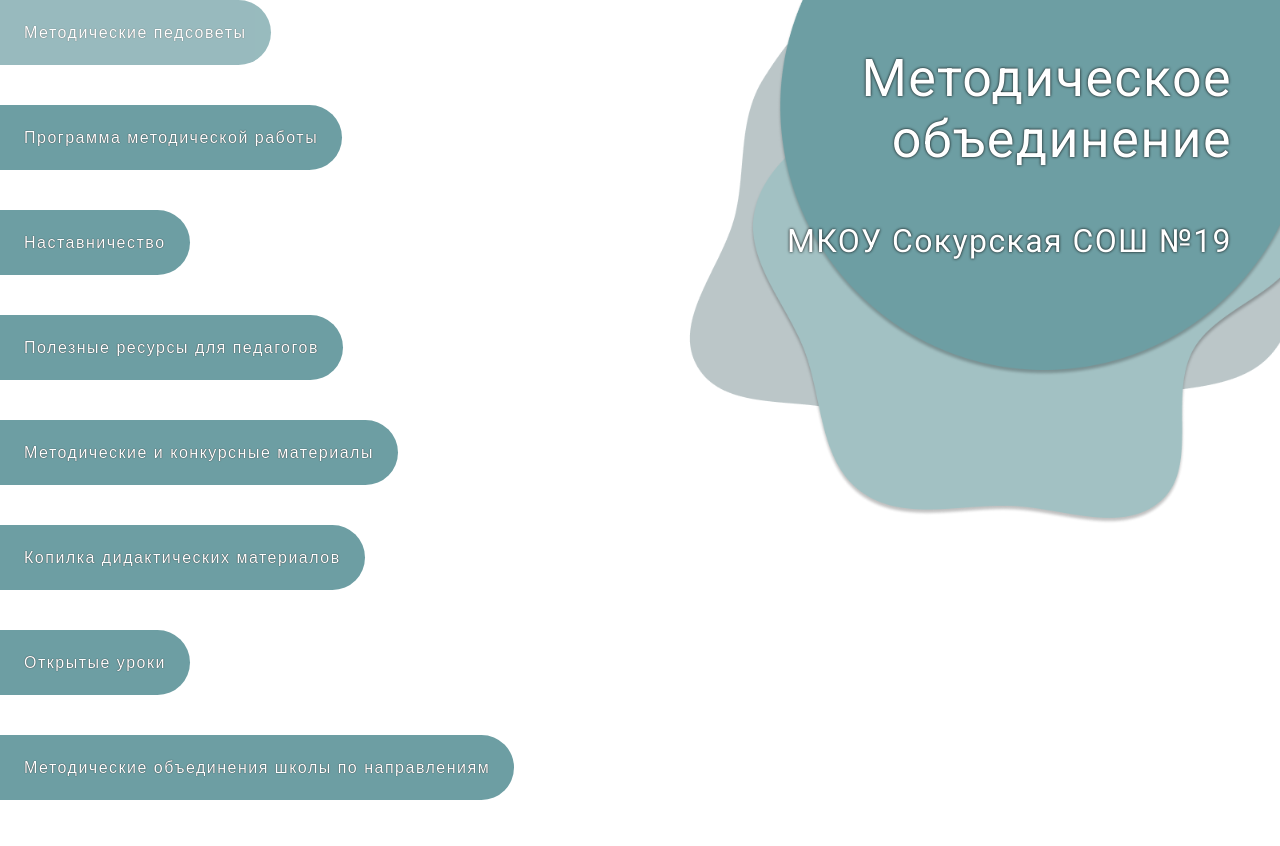
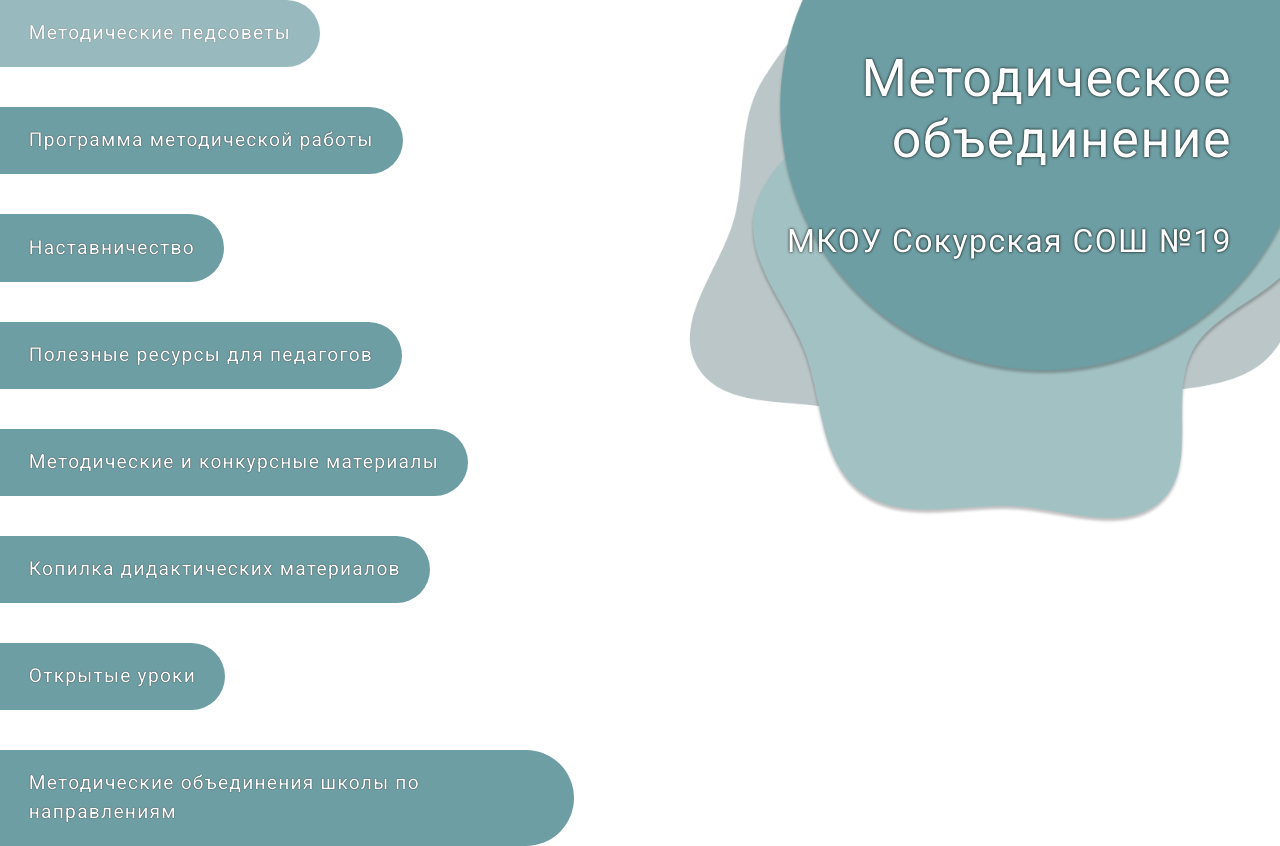
Before and after one commit to Umlen/school-website, a React (Create React App) app: page / in a window 1280 px wide. Before the commit the page ends 800 px from the top, so only its background shows below. Built offline with nearby package versions, Linux system fonts and the light colour scheme.

Commit message:
modalWindow

```diff
--- a/src/components/Menu.tsx
+++ b/src/components/Menu.tsx
@@ -1,17 +1,23 @@
 import { FunctionComponent } from 'react';
 
 import styles from '../style/menu.module.scss';
-import stylesBtn from '../style/ui/buttons.module.scss';
 
 import { menu } from '../data/menu';
 
-import Button from './ui/Button';
+import MenuItem from './MenuItem';
 
 const Menu: FunctionComponent = () => {
   return (
-    <div className={styles.container}>
+    <div className={styles.menu}>
       {
-        menu.map((item, index) => <Button btnText={item} key={index} className={stylesBtn.menuBtn} />)
+        menu.map(menuItem => (
+            <MenuItem
+              key={menuItem.id}
+              text={menuItem.name}
+              id={menuItem.id}
+            />
+          )
+        )
       }
     </div>
   );
--- /dev/null
+++ b/src/components/MenuItem.tsx
@@ -0,0 +1,38 @@
+import { FunctionComponent, useState } from 'react';
+
+import styles from '../style/menu.module.scss';
+import ModalWindow from './ui/ModalWindow';
+
+type MenuItemProps = {
+  id: string;
+  text: string;
+}
+
+const MenuItem: FunctionComponent<MenuItemProps> = ( {id, text} ) => {
+  const [isModalShown, setIsModalShown] = useState(false);
+
+  function modalWindowToggler() {
+    setIsModalShown(prevModalState => !prevModalState);
+  }
+
+  return (
+    <>
+      {
+        isModalShown &&
+          <ModalWindow
+            id={id}
+            title={text}
+            togglerFunction={modalWindowToggler}
+          />
+      }
+      <div
+        className={styles.menuItem}
+        onClick={modalWindowToggler}
+      >
+        {text}
+      </div>
+    </>
+  );
+};
+
+export default MenuItem;
--- a/src/components/ui/Button.tsx
+++ /dev/null
@@ -1,17 +0,0 @@
-import { FunctionComponent, ComponentPropsWithoutRef } from 'react';
-
-interface ButtonProps extends ComponentPropsWithoutRef<'button'> {
-  btnText: string;
-}
-
-const Button:FunctionComponent<ButtonProps> = ( {btnText, ...props} ) => {
-  return (
-    <button
-      {...props}
-    >
-      {btnText}
-    </button>
-  );
-};
-
-export default Button;
--- /dev/null
+++ b/src/components/ui/ModalWindow.tsx
@@ -0,0 +1,29 @@
+import { FunctionComponent } from 'react';
+
+import styles from '../../style/ui/modal.module.scss';
+
+import closeBtn from '../../assets/close-btn.png';
+
+type ModalWindowProps = {
+  id: string;
+  title: string;
+  togglerFunction: () => void;
+};
+
+const ModalWindow: FunctionComponent<ModalWindowProps> = ( {id, title, togglerFunction} ) => {
+  return (
+    <div className={styles.blackout}>
+      <div className={styles.modalWindow}>
+        <img
+          src={closeBtn}
+          alt=''
+          className={styles.closeBtn}
+          onClick={togglerFunction}
+        />
+        <h3 className='mediumHeader'>{title}</h3>
+      </div>
+    </div>
+  );
+};
+
+export default ModalWindow;
--- a/src/data/menu.ts
+++ b/src/data/menu.ts
@@ -1,10 +1,34 @@
 export const menu = [
-  'Методические педсоветы',
-  'Программа методической работы',
-  'Наставничество',
-  'Полезные ресурсы для педагогов',
-  'Методические и конкурсные материалы',
-  'Копилка дидактических материалов',
-  'Открытые уроки',
-  'Методические объединения школы по направлениям'
+  {
+    id: '1',
+    name: 'Методические педсоветы'
+  },
+  {
+    id: '2',
+    name: 'Программа методической работы'
+  },
+  {
+    id: '3',
+    name: 'Наставничество'
+  },
+  {
+    id: '4',
+    name: 'Полезные ресурсы для педагогов'
+  },
+  {
+    id: '5',
+    name: 'Методические и конкурсные материалы'
+  },
+  {
+    id: '6',
+    name: 'Копилка дидактических материалов'
+  },
+  {
+    id: '7',
+    name: 'Открытые уроки'
+  },
+  {
+    id: '8',
+    name: 'Методические объединения школы по направлениям'
+  }
 ];
--- a/src/style/menu.module.scss
+++ b/src/style/menu.module.scss
@@ -1,4 +1,4 @@
-.container {
+.menu {
   display: flex;
   flex-direction: column;
   align-items: center;
@@ -15,3 +15,27 @@
     width: 100%;
   }
 }
+
+.menuItem {
+  cursor: pointer;
+  padding: 1em 1.5em;
+  border-radius: 60px;
+  letter-spacing: 1.25px;
+  line-height: 1.5em;
+  text-shadow: 0 0 1px #000000;
+  text-align: center;
+  background-color: #6D9EA3;
+
+  @media (min-width: 1280px) {
+    border-radius: 0 60px 60px 0;
+    font-size: 1.2rem;
+    text-align: left;
+
+    &:hover {
+      opacity: .7;
+    }
+    &:active {
+      box-shadow: inset 3px 3px 5px rgba(0, 0, 0, .75);
+    }
+  }
+}
--- a/src/style/ui/buttons.module.scss
+++ /dev/null
@@ -1,25 +0,0 @@
-.menuBtn {
-  cursor: pointer;
-  display: block;
-  padding: 1rem 1.5rem;
-  border-radius: 60px;
-  border: none;
-  color: inherit;
-  letter-spacing: 1.5px;
-  font-size: 1rem;
-  line-height: 1.5em;
-  text-shadow: 0 0 1px #000000;
-  background-color: #6D9EA3;
-
-  @media (min-width: 1280px) {
-    border-radius: 0 60px 60px 0;
-    height: 100%;
-
-    &:hover {
-      opacity: .7;
-    }
-    &:active {
-      box-shadow: inset 3px 3px 5px rgba(0, 0, 0, .75);
-    }
-  }
-}
--- /dev/null
+++ b/src/style/ui/modal.module.scss
@@ -0,0 +1,50 @@
+.blackout {
+  position: fixed;
+  z-index: 50;
+  top: 0;
+  left: 0;
+  width: 100%;
+  height: 100%;
+  background-color: rgba(0, 0, 0, .5);
+}
+
+.modalWindow {
+  position: absolute;
+  width: 90%;
+  z-index: 100;
+  top: 50%;
+  left: 50%;
+  transform: translate(-50%, -50%);
+  padding: 2rem;
+  border-radius: 25px;
+  box-shadow: 0 0 10px 3px rgba(0, 0, 0, .55);
+  background-color: #6D9EA3;
+  text-align: center;
+
+  @media (min-width: 700px) {
+    max-width: 650px;
+  }
+  @media (min-width: 1280px) {
+    max-width: 850px;
+  }
+}
+
+.closeBtn {
+  display: block;
+  margin-left: auto;
+  margin-bottom: 1.5rem;
+  top: 0;
+  left: 100%;
+  width: 1rem;
+  height: auto;
+
+  @media (min-width: 1280px) {
+    cursor: pointer;
+    width: 1.3rem;
+    transition: .2s linear;
+
+    &:hover {
+      transform: scale(1.5) rotate(90deg);
+    }
+  }
+}
```
Also changed, not shown: src/assets/close-btn.png (added).
